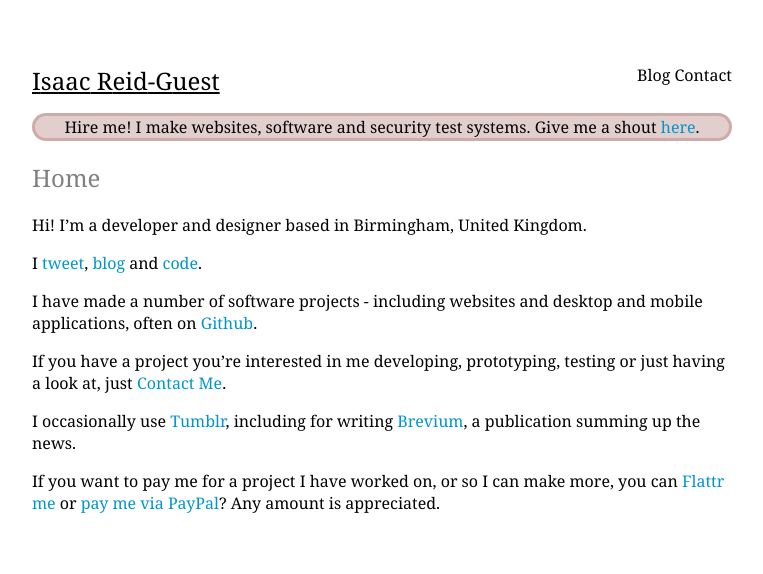
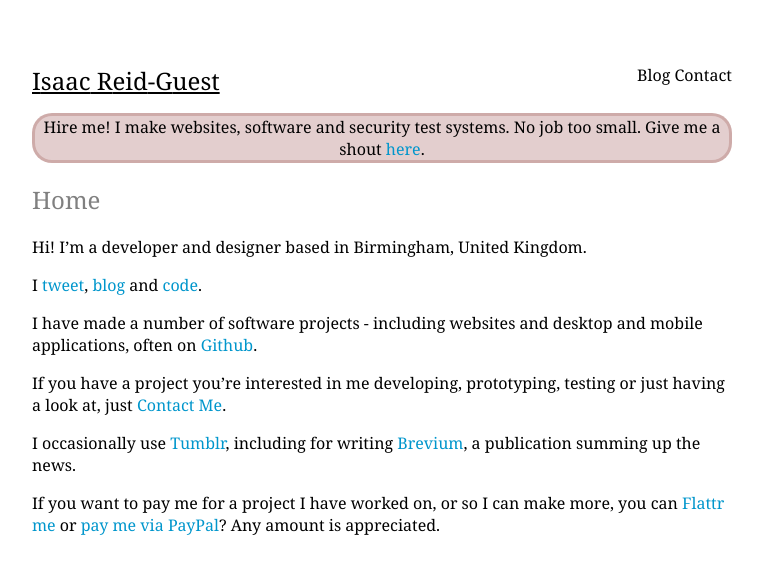
Before and after one commit to ir-g/ir-g.github.io, a Jekyll site: the page built from index.md, in a window 1280 px wide. Shown: the top 574 px of the page, without its empty margins (258-1021 px from the left). Built offline with Jekyll 4.4.1, drawn with Linux system fonts in a browser that asks for light colours.

Commit message:
Update default.html

```diff
--- a/_layouts/default.html
+++ b/_layouts/default.html
@@ -85,9 +85,8 @@
     border: rgba(138, 58, 50, 0.24) solid;
     background-color: rgba(138, 50, 50, 0.24);
     text-align: center;
-    /* text-decoration:  underline; */
     border-radius: 20px;
-    ">Hire me! I make websites, software and security test systems. Give me a shout <a href="/contact/">here</a>. </p>{% endunless %}
+    ">Hire me! I make websites, software and security test systems. No job too small. Give me a shout <a href="/contact/">here</a>. </p>{% endunless %}
         {{ content }}
         <br>
         </div>
```
